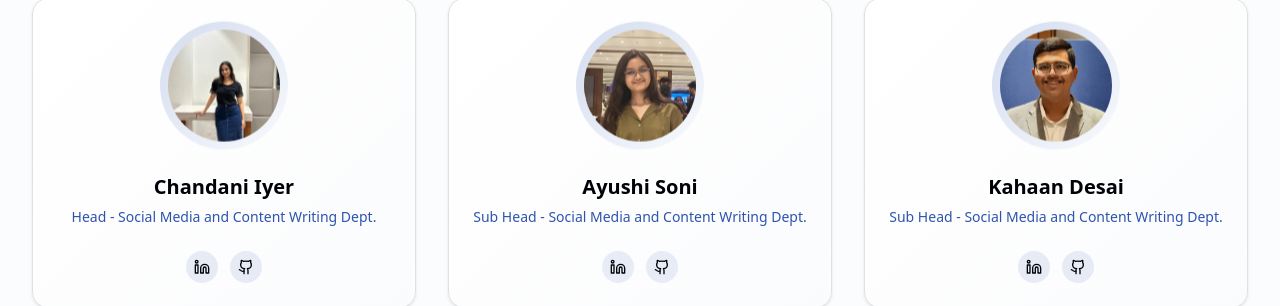
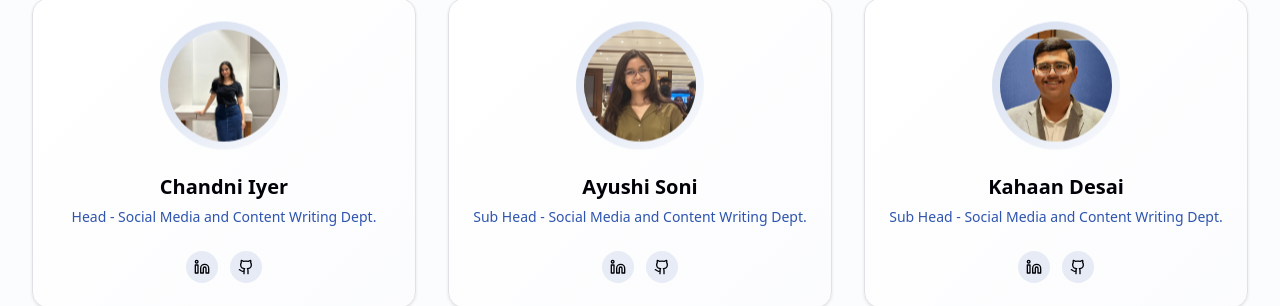
Before and after one commit to FOSS-Club-MPSTME/foss-website, a Next.js app: page /team in a window 1280 px wide. Shown: the part 4003-4309 px from the top of the page. Built offline with nearby package versions, Linux system fonts and the light colour scheme.

Commit message:
Team Mmeber Name Update

```diff
--- a/src/app/team/page.tsx
+++ b/src/app/team/page.tsx
@@ -309,7 +309,7 @@ const teamMembers: TeamMember[] = [
   },
   {
     id: 25,
-    name: "Chandani Iyer",
+    name: "Chandni Iyer",
     designation: "Head - Social Media and Content Writing Dept.",
     image:"/core_images/Chandani_SMCW_Head.jpeg",
     socials: {
```
